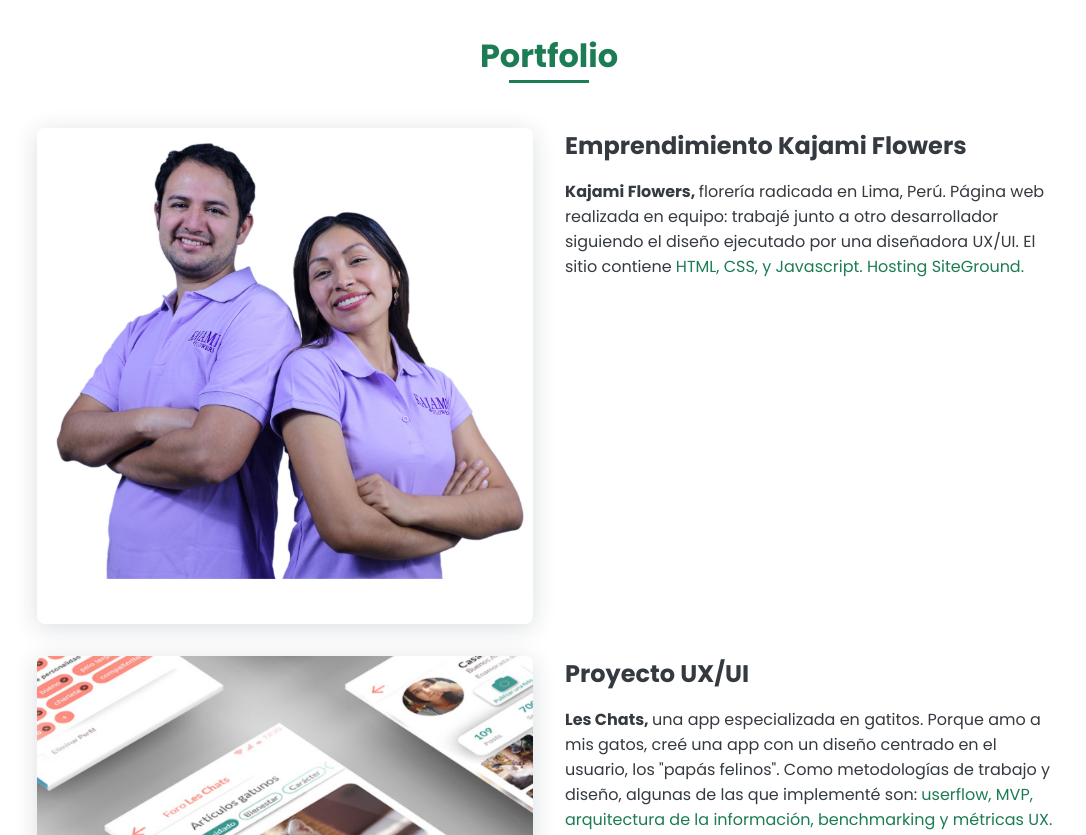
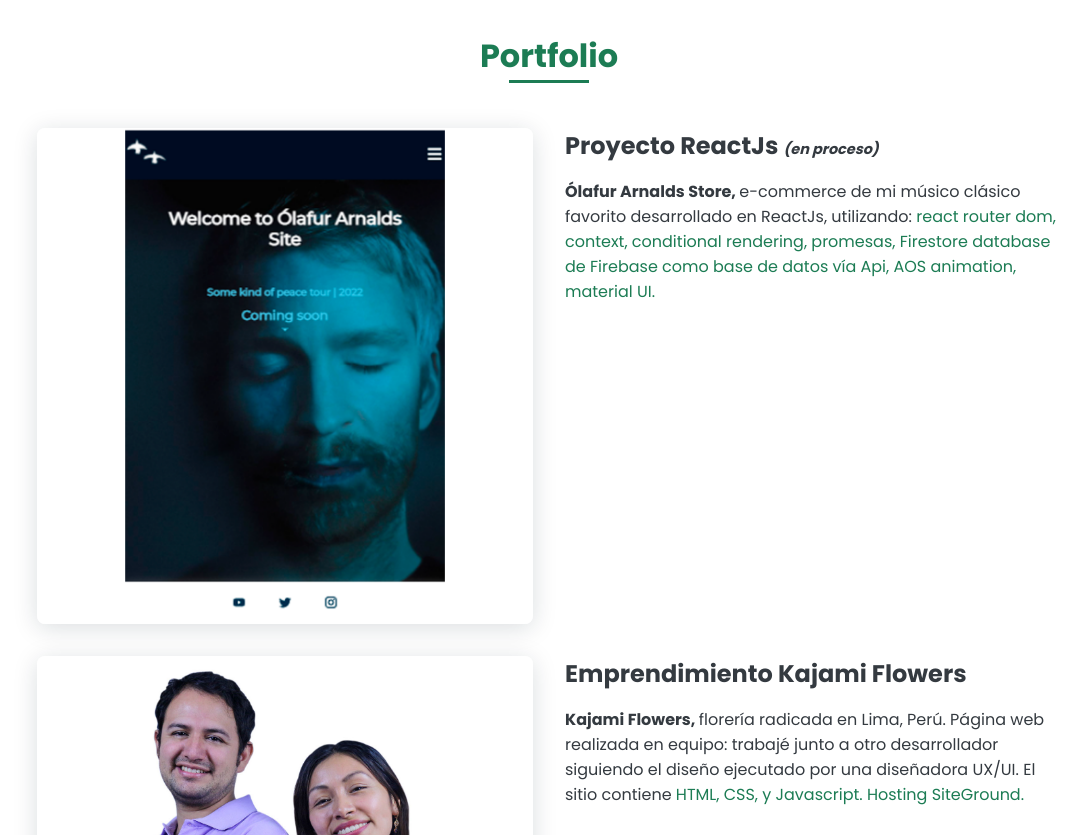
Before and after one commit to melicasasco/portfolio, a plain HTML site: page index.html in a window 1280 px wide. Shown: the part 1600-2435 px from the top of the page, without its empty margins (91-1177 px from the left). Drawn offline with nearby package versions, Linux system fonts and the light colour scheme.

Commit message:
add react project

```diff
--- a/index.html
+++ b/index.html
@@ -79,6 +79,22 @@
 
             <div class="Experiencia__container bd-grid">
                 <div class="Experiencia__img">
+                    <a href="https://github.com/melicasasco/e-commerce-olafur-arnalds"><img src="olafurArnalds.png"
+                            alt="Proyecto ReactJs en proceso"></a>
+                </div>
+                <div>
+                    <h2 class="sobreMi__subtitle">Proyecto ReactJs <span style="font-size: 0.9rem;"><i>(en
+                                proceso)</i></span>
+                    </h2>
+                    <p class="sobreMi__text"><b>Ólafur Arnalds Store, </b>e-commerce de mi músico clásico favorito
+                        desarrollado en ReactJs, utilizando: <span class="home__title-color"> react router dom, context,
+                            conditional rendering, promesas, Firestore database
+                            de Firebase como base de datos vía Api, AOS animation, material UI.
+                        </span>
+                    </p>
+
+                </div>
+                <div class="Experiencia__img">
                     <a href="https://www.kajamiflowers.com/"><img src="kajamiTeam.jpg"
                             alt="Proyecto Kajami Flowers"></a>
                 </div>
```
Also changed, not shown: olafurArnalds.png (added).
